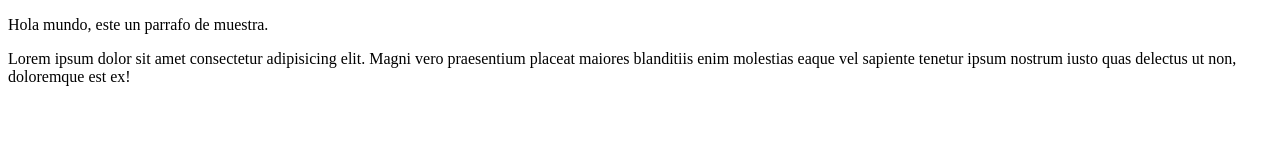
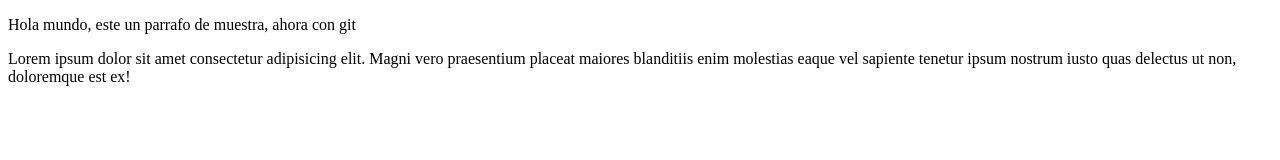
Before and after one commit to AndreyZapata/proyectoDemoCursoPrework, a plain HTML site: page index.html in a window 1280 px wide. Drawn offline with Linux system fonts and the light colour scheme.

Commit message:
Cambio mensaje inicial, para prueba con git

```diff
--- a/index.html
+++ b/index.html
@@ -8,7 +8,7 @@
 </head>
 <body>
     <p>
-        Hola mundo, este un parrafo de muestra.
+        Hola mundo, este un parrafo de muestra, ahora con git
 
     </p>
 
```
